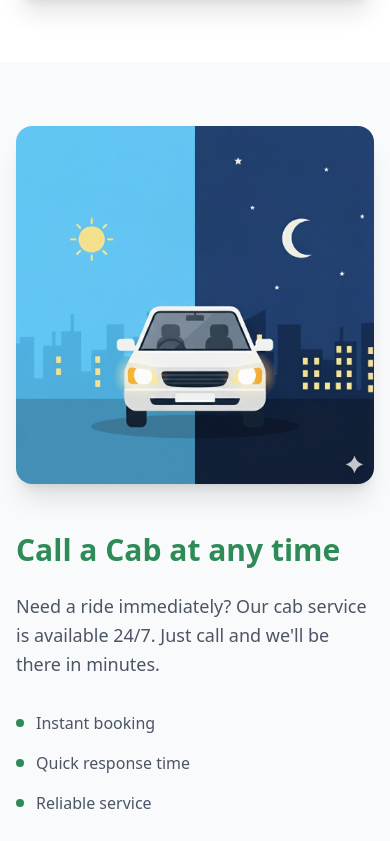
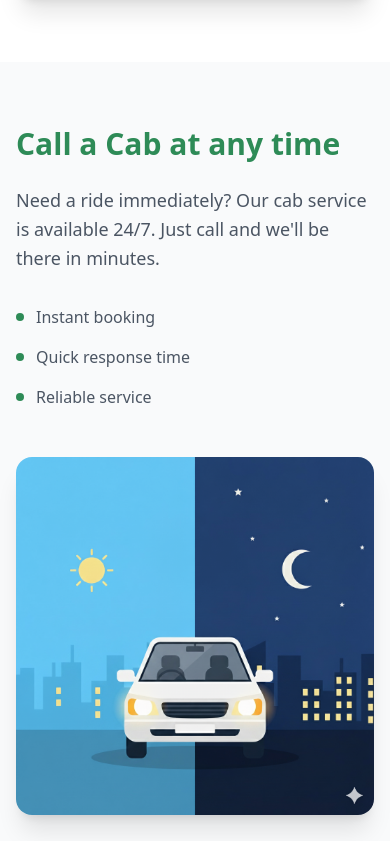
Before and after one commit to Reyansh4/Go_Roadways_website, a React (Vite) app: page / in a window 390 px wide. Shown: the part 1903-2744 px from the top of the page. Built offline with nearby package versions, Linux system fonts and the light colour scheme.

Commit message:
Fixes the HomeScreen for Mobiles and Tablets devices

```diff
--- a/src/pages/HomePage.tsx
+++ b/src/pages/HomePage.tsx
@@ -75,7 +75,9 @@ const HomePage: React.FC<HomePageProps> = ({ darkMode }) => {
       <section className={`py-16 ${darkMode ? 'bg-gray-900' : 'bg-gray-50'}`}>
         <div className="max-w-7xl mx-auto px-4 sm:px-6 lg:px-8">
           <div className="grid lg:grid-cols-2 gap-12 items-center">
+            {/* Desktop: Image | Text */}
             <motion.div
+              className="hidden lg:block"
               initial={{ opacity: 0, x: -50 }}
               whileInView={{ opacity: 1, x: 0 }}
               transition={{ duration: 0.8 }}
@@ -100,6 +102,7 @@ const HomePage: React.FC<HomePageProps> = ({ darkMode }) => {
               </motion.div>
             </motion.div>
             <motion.div
+              className="hidden lg:block"
               initial={{ opacity: 0, x: 50 }}
               whileInView={{ opacity: 1, x: 0 }}
               transition={{ duration: 0.8 }}
@@ -125,6 +128,61 @@ const HomePage: React.FC<HomePageProps> = ({ darkMode }) => {
                   <span className={darkMode ? 'text-gray-300' : 'text-gray-600'}>Reliable service</span>
                 </div>
               </div>
+            </motion.div>
+
+            {/* Tablet/Mobile: Text | Image */}
+            <motion.div
+              className="lg:hidden"
+              initial={{ opacity: 0, x: -50 }}
+              whileInView={{ opacity: 1, x: 0 }}
+              transition={{ duration: 0.8 }}
+              viewport={{ once: true }}
+            >
+              <h2 className="text-3xl lg:text-4xl font-bold mb-6 text-primary">
+                Call a Cab at any time
+              </h2>
+              <p className={`text-lg leading-relaxed mb-8 ${darkMode ? 'text-gray-300' : 'text-gray-600'}`}>
+                Need a ride immediately? Our cab service is available 24/7. Just call and we'll be there in minutes.
+              </p>
+              <div className="space-y-4">
+                <div className="flex items-center space-x-3">
+                  <div className="w-2 h-2 bg-primary rounded-full"></div>
+                  <span className={darkMode ? 'text-gray-300' : 'text-gray-600'}>Instant booking</span>
+                </div>
+                <div className="flex items-center space-x-3">
+                  <div className="w-2 h-2 bg-primary rounded-full"></div>
+                  <span className={darkMode ? 'text-gray-300' : 'text-gray-600'}>Quick response time</span>
+                </div>
+                <div className="flex items-center space-x-3">
+                  <div className="w-2 h-2 bg-primary rounded-full"></div>
+                  <span className={darkMode ? 'text-gray-300' : 'text-gray-600'}>Reliable service</span>
+                </div>
+              </div>
+            </motion.div>
+            <motion.div
+              className="lg:hidden"
+              initial={{ opacity: 0, x: 50 }}
+              whileInView={{ opacity: 1, x: 0 }}
+              transition={{ duration: 0.8 }}
+              viewport={{ once: true }}
+            >
+              <motion.div
+                className="relative"
+                whileHover={{ scale: 1.02 }}
+                transition={{ duration: 0.3 }}
+              >
+                <ResponsiveImage
+                  src="/assets/images/homepage/main-page-02.png"
+                  alt="Call a cab service"
+                  aspectRatio="auto"
+                  minHeight={{
+                    mobile: '16rem',
+                    sm: '20rem',
+                    lg: '24rem',
+                  }}
+                  className="rounded-2xl shadow-xl"
+                />
+              </motion.div>
             </motion.div>
           </div>
         </div>
@@ -193,7 +251,9 @@ const HomePage: React.FC<HomePageProps> = ({ darkMode }) => {
       <section className={`py-16 ${darkMode ? 'bg-gray-900' : 'bg-gray-50'}`}>
         <div className="max-w-7xl mx-auto px-4 sm:px-6 lg:px-8">
           <div className="grid lg:grid-cols-2 gap-12 items-center">
+            {/* Desktop: Image | Text */}
             <motion.div
+              className="hidden lg:block"
               initial={{ opacity: 0, x: -50 }}
               whileInView={{ opacity: 1, x: 0 }}
               transition={{ duration: 0.8 }}
@@ -218,6 +278,7 @@ const HomePage: React.FC<HomePageProps> = ({ darkMode }) => {
               </motion.div>
             </motion.div>
             <motion.div
+              className="hidden lg:block"
               initial={{ opacity: 0, x: 50 }}
               whileInView={{ opacity: 1, x: 0 }}
               transition={{ duration: 0.8 }}
@@ -243,6 +304,61 @@ const HomePage: React.FC<HomePageProps> = ({ darkMode }) => {
                   <span className={darkMode ? 'text-gray-300' : 'text-gray-600'}>Easy management</span>
                 </div>
               </div>
+            </motion.div>
+
+            {/* Tablet/Mobile: Text | Image */}
+            <motion.div
+              className="lg:hidden"
+              initial={{ opacity: 0, x: -50 }}
+              whileInView={{ opacity: 1, x: 0 }}
+              transition={{ duration: 0.8 }}
+              viewport={{ once: true }}
+            >
+              <h2 className="text-3xl lg:text-4xl font-bold mb-6 text-primary">
+                Make money by renting out your car
+              </h2>
+              <p className={`text-lg leading-relaxed mb-8 ${darkMode ? 'text-gray-300' : 'text-gray-600'}`}>
+                Have a car sitting idle? Rent it out and earn passive income. We handle everything for you.
+              </p>
+              <div className="space-y-4">
+                <div className="flex items-center space-x-3">
+                  <div className="w-2 h-2 bg-primary rounded-full"></div>
+                  <span className={darkMode ? 'text-gray-300' : 'text-gray-600'}>Passive income</span>
+                </div>
+                <div className="flex items-center space-x-3">
+                  <div className="w-2 h-2 bg-primary rounded-full"></div>
+                  <span className={darkMode ? 'text-gray-300' : 'text-gray-600'}>Full insurance coverage</span>
+                </div>
+                <div className="flex items-center space-x-3">
+                  <div className="w-2 h-2 bg-primary rounded-full"></div>
+                  <span className={darkMode ? 'text-gray-300' : 'text-gray-600'}>Easy management</span>
+                </div>
+              </div>
+            </motion.div>
+            <motion.div
+              className="lg:hidden"
+              initial={{ opacity: 0, x: 50 }}
+              whileInView={{ opacity: 1, x: 0 }}
+              transition={{ duration: 0.8 }}
+              viewport={{ once: true }}
+            >
+              <motion.div
+                className="relative"
+                whileHover={{ scale: 1.02 }}
+                transition={{ duration: 0.3 }}
+              >
+                <ResponsiveImage
+                  src="/assets/images/homepage/main-page-04.png"
+                  alt="Car rental service"
+                  aspectRatio="auto"
+                  minHeight={{
+                    mobile: '16rem',
+                    sm: '20rem',
+                    lg: '24rem',
+                  }}
+                  className="rounded-2xl shadow-xl"
+                />
+              </motion.div>
             </motion.div>
           </div>
         </div>
```
